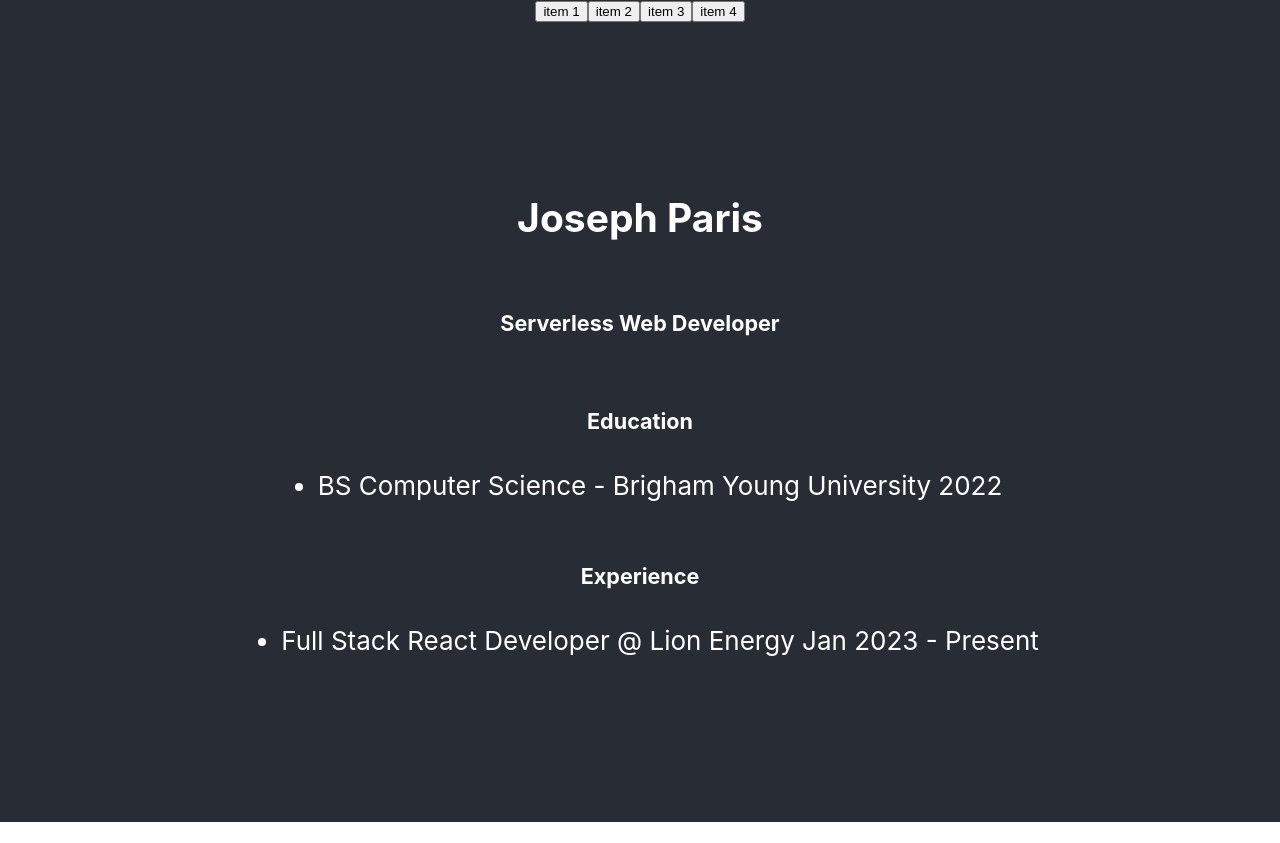
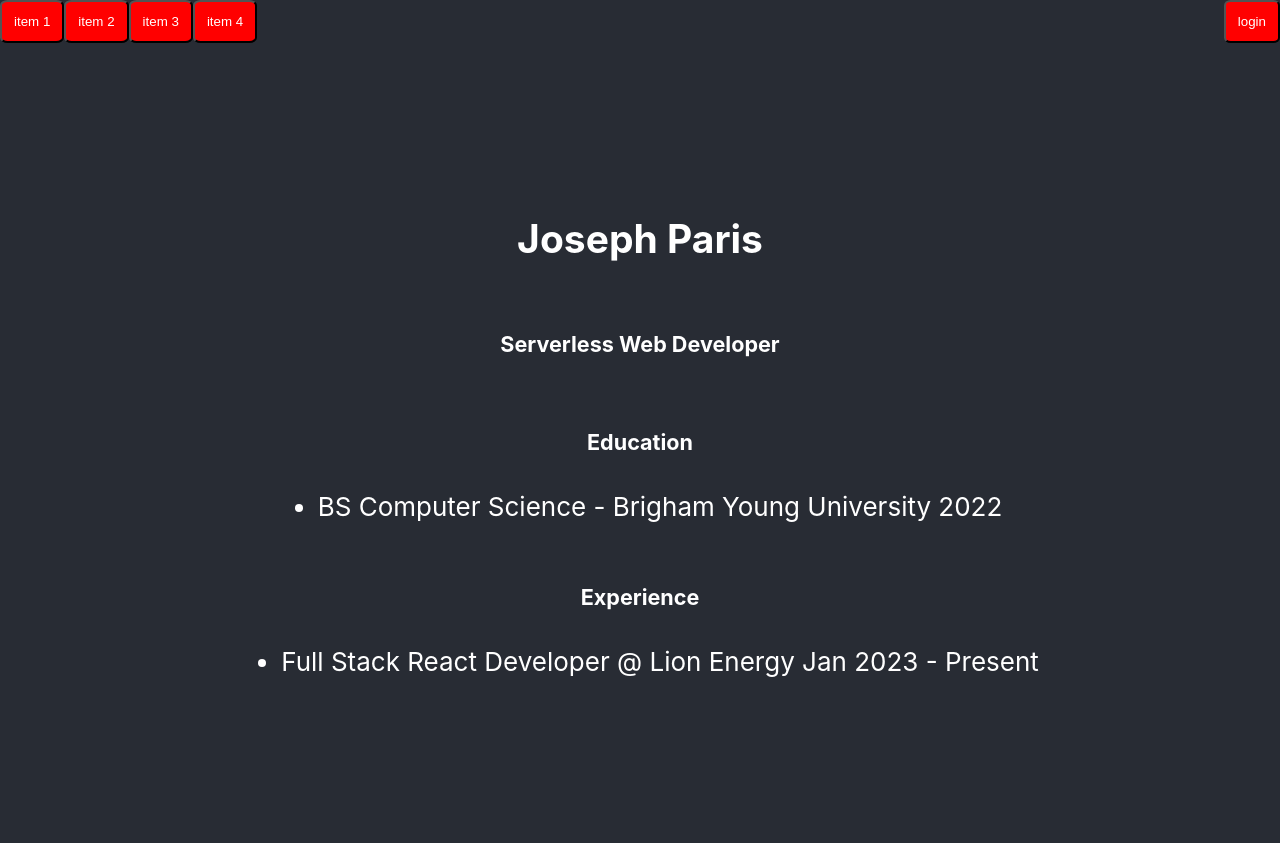
Before and after one commit to joeparis6/josephparisdev, a React (Create React App) app: page / in a window 1280 px wide. Before the commit the page ends 822 px from the top, so only its background shows below. Built offline with nearby package versions, Linux system fonts and the light colour scheme.

Commit message:
added buttons

```diff
--- a/src/App.css
+++ b/src/App.css
@@ -16,13 +16,14 @@
 .Navbar {
   background-color: #282c34;
   border-bottom: 1px  #61dafb;
-  color: #61dafb
+  color: #61dafb;
 }
 
-.Navbar ul {
-  border: 2px green;
-  margin-top: 1px;
-  margin-bottom: 1px;
+.Navbar button {
+  padding: 12px;
+  background-color: red;
+  color: white;
+  border-radius: 12%;
 }
 
 .App-header {
@@ -35,16 +36,3 @@
   font-size: calc(10px + 2vmin);
   color: white;
 }
-
-.App-link {
-  color: #61dafb;
-}
-
-@keyframes App-logo-spin {
-  from {
-    transform: rotate(0deg);
-  }
-  to {
-    transform: rotate(360deg);
-  }
-}
--- a/src/App.js
+++ b/src/App.js
@@ -5,12 +5,22 @@
     <div className="App">
       <div className="Navbar">
         <nav>
-          <button>item 1</button>
-          <button>item 2</button>
-          <button>item 3</button>
-          <button>item 4</button>
+          <div style={{ display:'flex', flexDirection: 'row', justifyContent: 'space-between'}}>
+            <div>
+              <button>item 1</button>
+              <button>item 2</button>
+              <button>item 3</button>
+              <button>item 4</button>
+            </div>
+            <button>
+              login
+            </button>
+          </div>
+
         </nav>
+
       </div>
+
       <header className="App-header">
         <h2>
           Joseph Paris
```
Also changed, not shown: .eslintrc.js, 1 other file (tests, documents, lock files or other folders).
